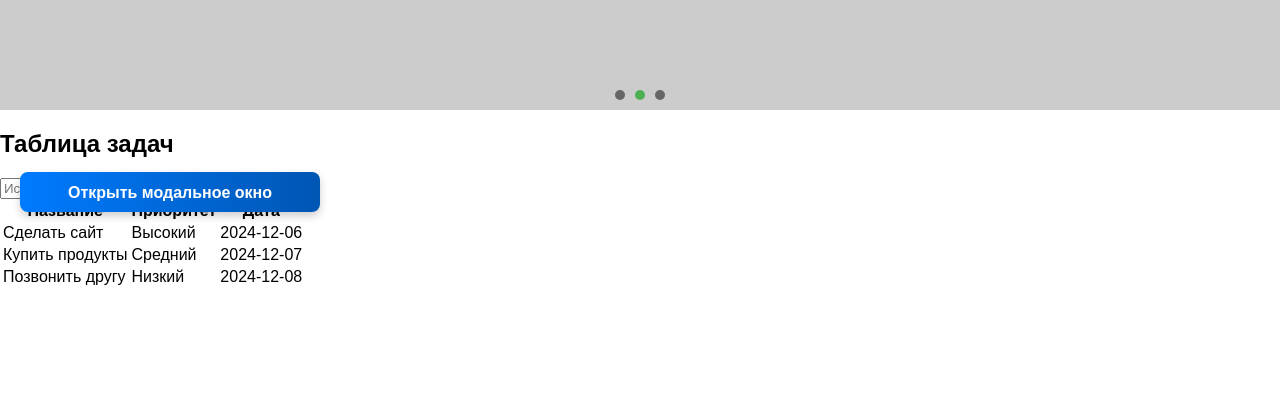
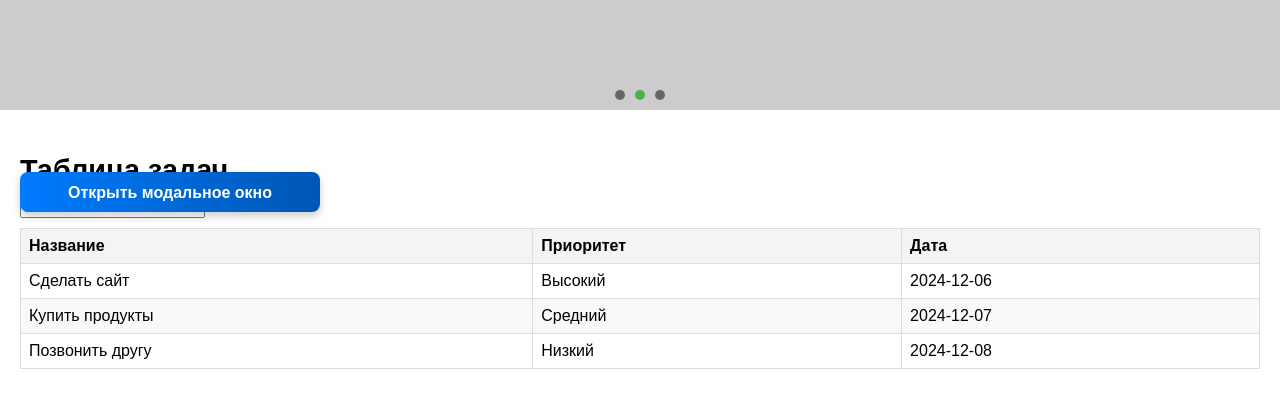
Before and after one commit to Mokkento12/Frontend-Playground, a plain HTML site: page index.html in a window 1280 px wide. Shown: the part 228-636 px from the top of the page. Drawn offline with Linux system fonts and the light colour scheme.

Commit message:
Добавлены стили для таблицы

```diff
--- a/style.css
+++ b/style.css
@@ -255,6 +255,52 @@ button:hover {
   /* Уменьшим тень */
 }
 
+/* Таблица */
+
+.tasks-page {
+  padding: 20px;
+}
+
+.tasks-page h2 {
+  font-size: 1.8rem;
+  margin-bottom: 10px;
+}
+
+#search-input {
+  margin-bottom: 20px;
+  padding: 8px;
+  width: 100%;
+  max-width: 400px;
+  border: 1px solid #ccc;
+  border-radius: 5px;
+}
+
+table {
+  width: 100%;
+  border-collapse: collapse;
+  margin-top: 10px;
+}
+
+table th,
+table td {
+  border: 1px solid #ddd;
+  padding: 8px;
+  text-align: left;
+}
+
+table th {
+  cursor: pointer;
+  background-color: #f4f4f4;
+}
+
+table tr:nth-child(even) {
+  background-color: #f9f9f9;
+}
+
+table tr:hover {
+  background-color: #f1f1f1;
+}
+
 /* Медиа-запрос для больших экранов */
 @media (min-width: 768px) {
   .burger-menu {
```
